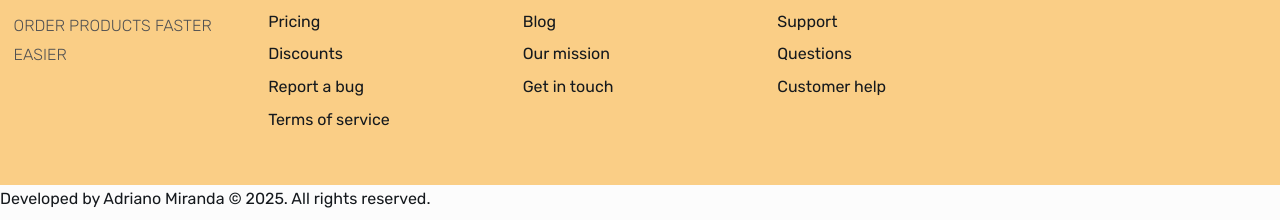
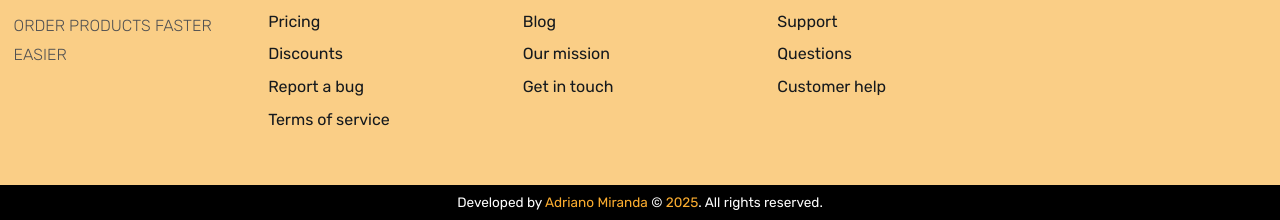
Before and after one commit to adrjmiranda/delivery-landing-page-design, a website built with webpack: page index.html in a window 1280 px wide. Shown: the part 2615-2835 px from the top of the page. Built offline with nearby package versions, Linux system fonts and the light colour scheme.

Commit message:
style: created credit area style

```diff
--- a/assets/css/style.css
+++ b/assets/css/style.css
@@ -16,6 +16,7 @@
 	--text-ff: 'Rubik', sans-serif;
 
 	/* Font Size */
+	--sm-fs: 0.85rem;
 	--base-fs: 0.95rem;
 	--lg-fs: 1.25rem;
 	--xl-fs: 1.75rem;
@@ -396,7 +397,18 @@ p {
 /************** End of FOOTER ***************/
 
 /***************** CREDIT *******************/
-/* TODO: Create CREDIT style */
+#credit {
+	background-color: var(--black-color);
+	text-align: center;
+	font-size: var(--sm-fs);
+	color: var(--white-color);
+	padding-block: 0.35rem;
+}
+
+#credit span,
+#credit a {
+	color: var(--primary-color);
+}
 /************** End of CREDIT ***************/
 
 /***************** Responsiveness *******************/
```
